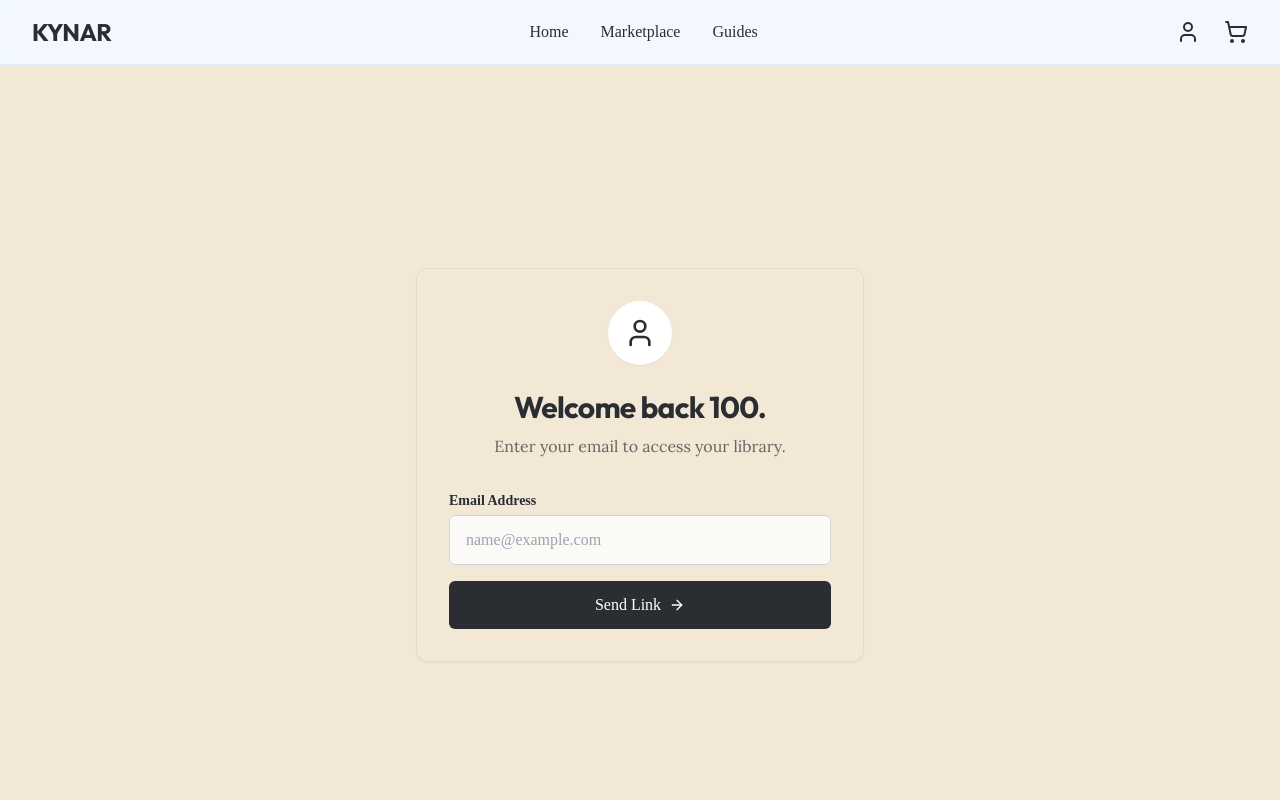
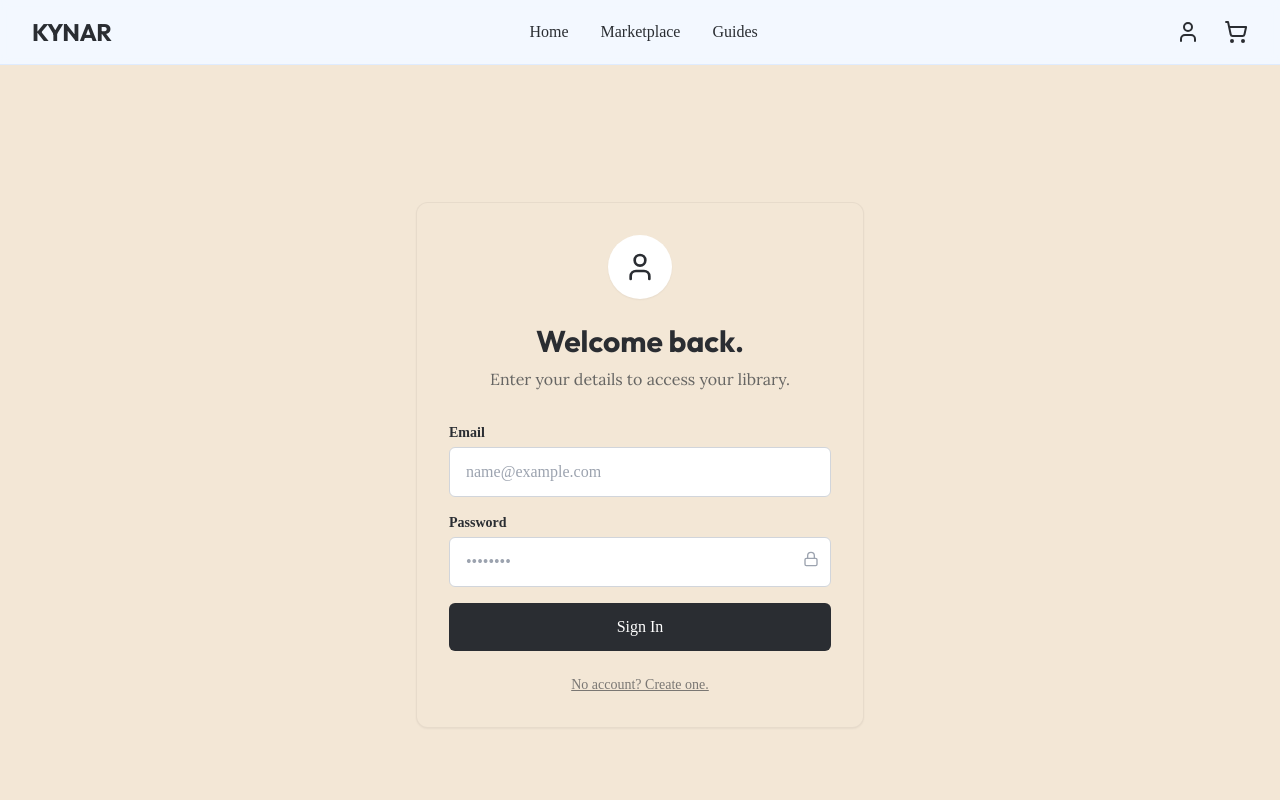
Before and after one commit to kynaruniverse/kynar-universe, a Next.js app: page /account in a window 1280 px wide. Shown: the top 800 px of the page. Built offline with nearby package versions, Linux system fonts and the light colour scheme; no server answers.

Commit message:
update page.tsx

```diff
--- a/app/account/page.tsx
+++ b/app/account/page.tsx
@@ -2,14 +2,11 @@
 
 import Link from 'next/link';
 import { useState, useEffect } from 'react';
-import { User, ArrowRight, Check, Loader2, AlertCircle, LogOut, Download } from 'lucide-react';
-// FIX: Import the modern client that can read Cookies
+import { User, ArrowRight, Loader2, AlertCircle, LogOut, Download, Lock } from 'lucide-react';
 import { createBrowserClient } from '@supabase/ssr';
-import { signInWithEmail } from './auth';
+import { login, signup } from './auth';
 
 export default function AccountPage() {
-  // 1. INITIALIZE THE "SMART" CLIENT
-  // This client knows how to read the cookies set by your login route
   const supabase = createBrowserClient(
     process.env.NEXT_PUBLIC_SUPABASE_URL!,
     process.env.NEXT_PUBLIC_SUPABASE_ANON_KEY!
@@ -17,16 +14,18 @@ export default function AccountPage() {
 
   const [viewState, setViewState] = useState<'checking' | 'authenticated' | 'guest'>('checking');
   const [userEmail, setUserEmail] = useState<string | null>(null);
-  const [formStatus, setFormStatus] = useState<'idle' | 'loading' | 'success' | 'error'>('idle');
+
+  // FORM STATE
+  const [isLoginMode, setIsLoginMode] = useState(true); // Toggle between Login and Sign Up
+  const [loading, setLoading] = useState(false);
   const [errorMessage, setErrorMessage] = useState('');
 
-  // 2. CHECK SESSION ON LOAD
+  // 1. CHECK SESSION
   useEffect(() => {
     async function checkSession() {
-      // Now this 'getUser' looks at the Cookie, not LocalStorage
       const { data: { user } } = await supabase.auth.getUser();
       if (user) {
-        setUserEmail(user.email || 'Traveler');
+        setUserEmail(user.email);
         setViewState('authenticated');
       } else {
         setViewState('guest');
@@ -35,32 +34,33 @@ export default function AccountPage() {
     checkSession();
   }, [supabase]);
 
-  // LOGIN HANDLER
-  async function handleLogin(e: React.FormEvent<HTMLFormElement>) {
+  // 2. HANDLE SUBMIT
+  async function handleSubmit(e: React.FormEvent<HTMLFormElement>) {
     e.preventDefault();
-    setFormStatus('loading');
+    setLoading(true);
     setErrorMessage('');
 
     const formData = new FormData(e.currentTarget);
-    const result = await signInWithEmail(formData);
+
+    // Choose function based on mode
+    const action = isLoginMode ? login : signup;
+    const result = await action(formData);
 
     if (result?.error) {
-      setFormStatus('error');
       setErrorMessage(result.error);
+      setLoading(false);
     } else {
-      setFormStatus('success');
+      // Success! Refresh page to trigger session check
+      window.location.reload();
     }
   }
 
-  // LOGOUT HANDLER
   async function handleLogout() {
     await supabase.auth.signOut();
-    setViewState('guest');
-    setUserEmail(null);
-    window.location.reload(); // Force refresh to clear cookies cleanly
+    window.location.reload();
   }
 
-  // LOADING VIEW
+  // --- LOADING ---
   if (viewState === 'checking') {
     return (
       <div className="min-h-screen bg-account-base flex items-center justify-center">
@@ -69,7 +69,7 @@ export default function AccountPage() {
     );
   }
 
-  // --- LIBRARY VIEW (LOGGED IN) ---
+  // --- LIBRARY (LOGGED IN) ---
   if (viewState === 'authenticated') {
     return (
       <main className="min-h-screen bg-account-base pb-24">
@@ -77,7 +77,7 @@ export default function AccountPage() {
           <div className="max-w-4xl mx-auto flex flex-col md:flex-row justify-between items-center gap-4">
             <div>
               <h1 className="text-3xl font-bold font-sans text-primary-text">My Library</h1>
-              <p className="font-serif text-primary-text/60 italic mt-1">Welcome back 100, {userEmail}</p>
+              <p className="font-serif text-primary-text/60 italic mt-1">Welcome back, {userEmail}</p>
             </div>
             <button onClick={handleLogout} className="px-6 py-2 border border-primary-text/20 rounded-btn hover:bg-white hover:text-red-600 transition-colors flex items-center text-sm font-medium">
               <LogOut className="w-4 h-4 mr-2" /> Sign Out
@@ -90,10 +90,7 @@ export default function AccountPage() {
               <Download className="w-8 h-8" />
             </div>
             <h2 className="text-xl font-bold font-sans text-primary-text mb-2">Your collection is empty</h2>
-            <p className="text-primary-text/60 mb-8 max-w-sm mx-auto">
-              Once you purchase a tool, it will appear here for instant download.
-            </p>
-            <Link href="/marketplace" className="inline-flex items-center px-6 py-3 bg-primary-text text-white rounded-btn hover:opacity-90 transition-all">
+            <Link href="/marketplace" className="inline-flex items-center px-6 py-3 bg-primary-text text-white rounded-btn hover:opacity-90 transition-all mt-4">
               Browse Marketplace <ArrowRight className="ml-2 w-4 h-4" />
             </Link>
           </div>
@@ -102,41 +99,62 @@ export default function AccountPage() {
     );
   }
 
-  // --- GUEST VIEW (LOGIN FORM) ---
+  // --- FORM (GUEST) ---
   return (
     <main className="min-h-screen bg-account-base flex flex-col items-center justify-center p-4">
       <div className="bg-account-surface w-full max-w-md p-8 rounded-card shadow-sm border border-black/5 text-center">
         <div className="w-16 h-16 bg-white rounded-full flex items-center justify-center mx-auto mb-6 text-primary-text shadow-sm">
           <User className="w-8 h-8" />
         </div>
-        <h1 className="text-3xl font-bold font-sans text-primary-text mb-2 tracking-tight">Welcome back 100.</h1>
-        <p className="font-serif text-primary-text/70 mb-8 leading-relaxed">Enter your email to access your library.</p>
 
-        {formStatus === 'success' ? (
-          <div className="bg-green-50 border border-green-200 rounded-btn p-6 animate-fade-in">
-            <div className="w-12 h-12 bg-green-100 rounded-full flex items-center justify-center mx-auto mb-4 text-green-600">
-              <Check className="w-6 h-6" />
+        <h1 className="text-3xl font-bold font-sans text-primary-text mb-2">
+          {isLoginMode ? 'Welcome back.' : 'Join the Universe.'}
+        </h1>
+        <p className="font-serif text-primary-text/70 mb-8">
+          {isLoginMode ? 'Enter your details to access your library.' : 'Create an account to start your journey.'}
+        </p>
+
+        <form onSubmit={handleSubmit} className="space-y-4 text-left">
+
+          {/* EMAIL */}
+          <div>
+            <label className="block text-sm font-bold text-primary-text mb-1">Email</label>
+            <input name="email" type="email" required placeholder="name@example.com" className="w-full px-4 py-3 rounded-btn border border-gray-300 bg-white" />
           </div>
-            <h3 className="font-bold text-primary-text mb-2">Magic Link Sent!</h3>
-            <p className="text-sm text-primary-text/70">Check your inbox to enter.</p>
+
+          {/* PASSWORD */}
+          <div>
+            <label className="block text-sm font-bold text-primary-text mb-1">Password</label>
+            <div className="relative">
+              <input name="password" type="password" required placeholder="••••••••" className="w-full px-4 py-3 rounded-btn border border-gray-300 bg-white" minLength={6} />
+              <Lock className="absolute right-3 top-3.5 w-4 h-4 text-gray-400" />
             </div>
-        ) : (
-          <form onSubmit={handleLogin} className="space-y-4 text-left">
-            <div>
-              <label htmlFor="email" className="block text-sm font-bold text-primary-text mb-1">Email Address</label>
-              <input name="email" type="email" id="email" required placeholder="name@example.com" className="w-full px-4 py-3 rounded-btn border border-gray-300 focus:outline-none focus:ring-2 focus:ring-home-accent bg-white/80" />
           </div>
-            {formStatus === 'error' && (
+
+          {/* ERROR MESSAGE */}
+          {errorMessage && (
             <div className="flex items-center text-sm text-red-600 bg-red-50 p-3 rounded-md">
               <AlertCircle className="w-4 h-4 mr-2 flex-shrink-0" />
-                {errorMessage || "Something went wrong."}
+              {errorMessage}
             </div>
           )}
-            <button type="submit" disabled={formStatus === 'loading'} className="w-full py-3 bg-primary-text text-white font-medium rounded-btn hover:opacity-90 transition-opacity flex items-center justify-center disabled:opacity-50 disabled:cursor-not-allowed">
-              {formStatus === 'loading' ? <Loader2 className="w-4 h-4 animate-spin" /> : <>Send Link <ArrowRight className="ml-2 w-4 h-4" /></>}
+
+          {/* SUBMIT */}
+          <button type="submit" disabled={loading} className="w-full py-3 bg-primary-text text-white font-medium rounded-btn hover:opacity-90 transition-opacity flex items-center justify-center">
+            {loading ? <Loader2 className="w-4 h-4 animate-spin" /> : (isLoginMode ? 'Sign In' : 'Create Account')}
           </button>
         </form>
-        )}
+
+        {/* TOGGLE MODE */}
+        <div className="mt-6 text-sm">
+          <button
+            onClick={() => { setIsLoginMode(!isLoginMode); setErrorMessage(''); }}
+            className="text-primary-text/60 hover:text-primary-text underline"
+          >
+            {isLoginMode ? "No account? Create one." : "Already have an account? Sign in."}
+          </button>
+        </div>
+
       </div>
     </main>
   );
```
Lines whose indentation alone changed are shown as unchanged.
